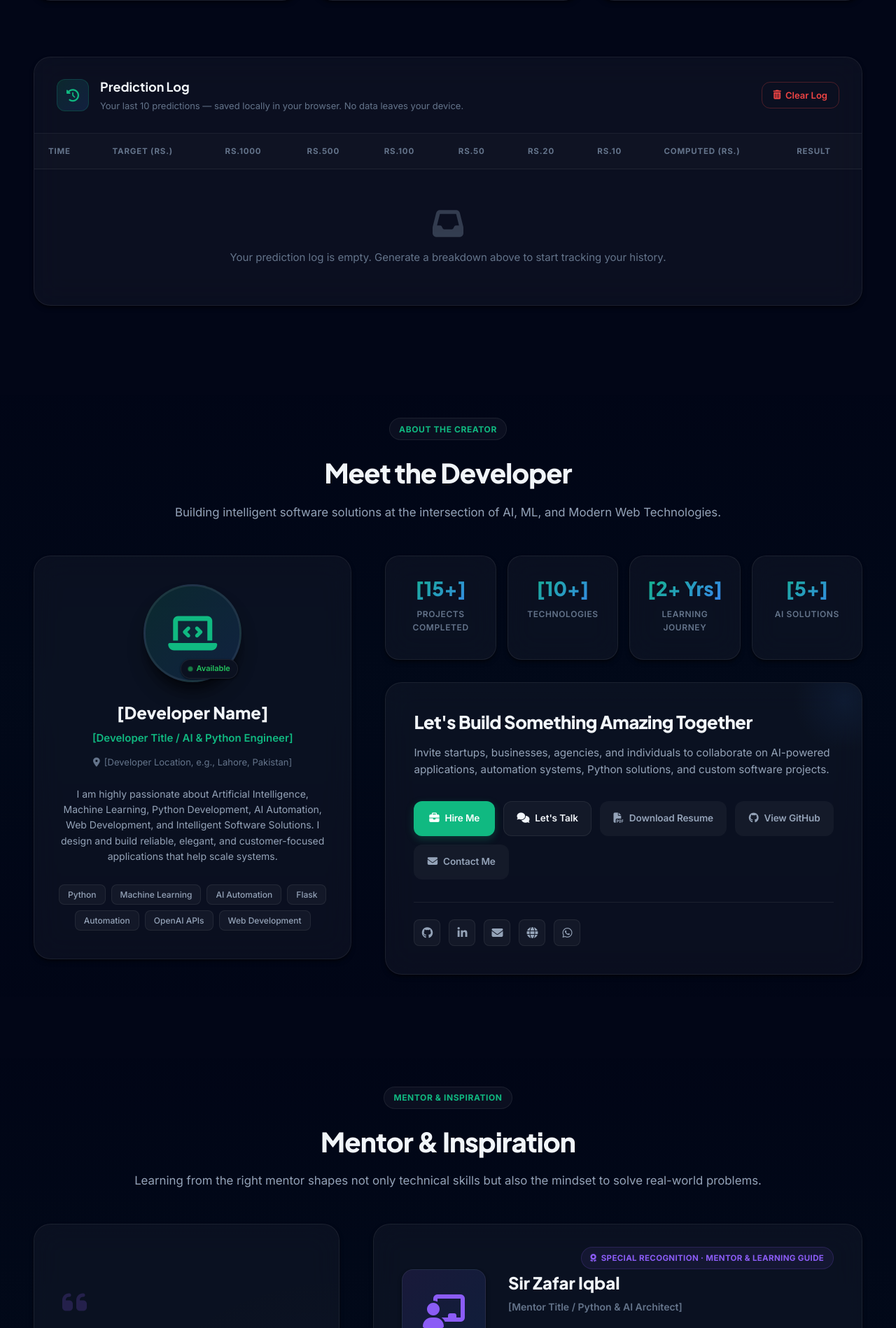
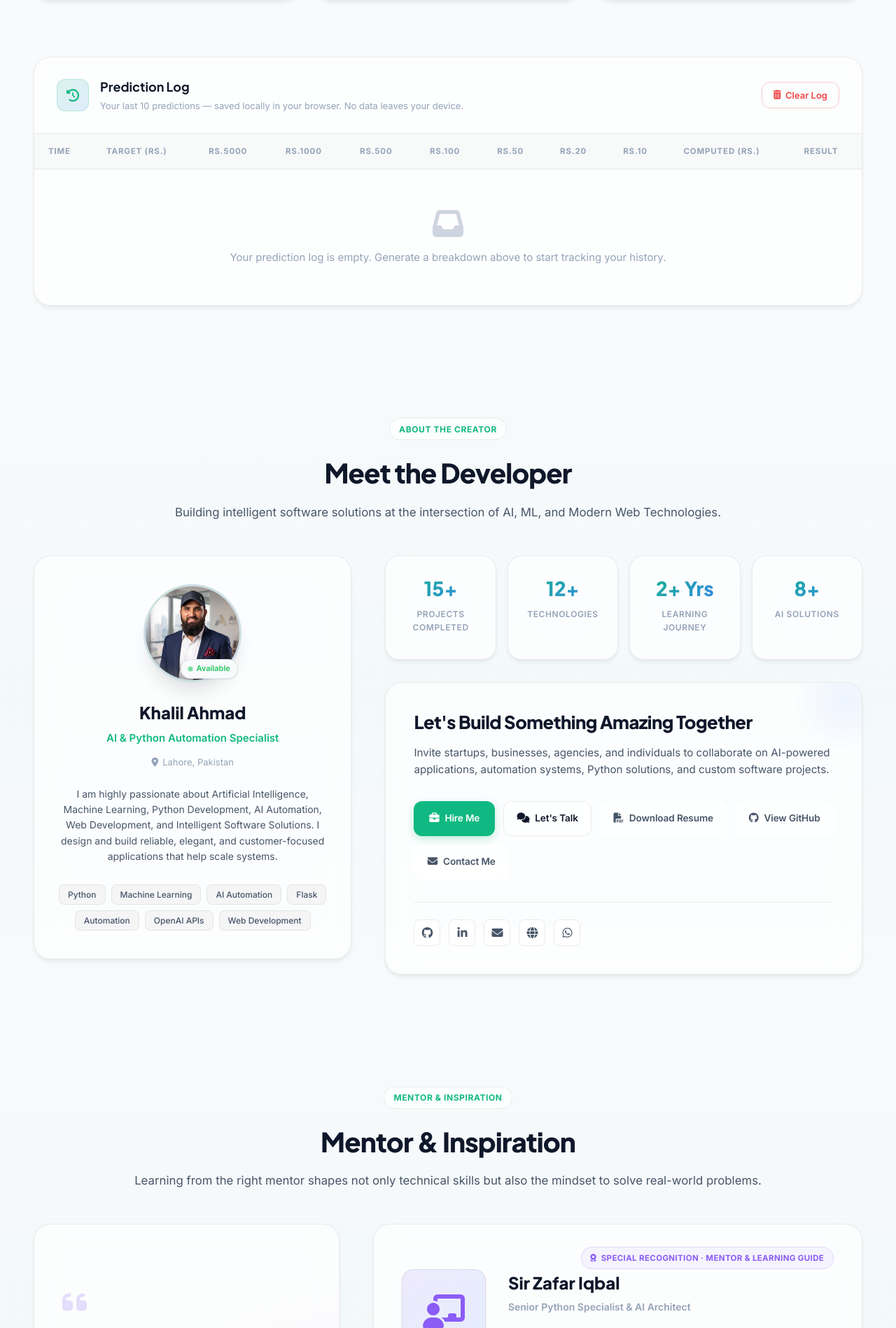
Before and after one commit to veosdrnawaz/pcnd, a FastAPI app: page / in a window 1280 px wide. Shown: the part 1502-3400 px from the top of the page at 70% size. Run offline with FastAPI, Linux system fonts and the light colour scheme; lists and menus that the app fills with data are empty; some libraries are stand-ins or nearby versions.

Commit message:
feat: add Rs.5000 note support, relax amount limits, set default light mode, and update developer assets

```diff
--- a/app.py
+++ b/app.py
@@ -34,11 +34,12 @@ else:
 
 # Pydantic Schemas
 class PredictRequest(BaseModel):
-    amount: int = Field(..., description="The cash amount to distribute", ge=10, le=500000)
+    amount: int = Field(..., description="The cash amount to distribute", ge=10, le=100000000000)
 
 class PredictResponse(BaseModel):
     amount: int
     total: int
+    n5000: int
     n1000: int
     n500: int
     n100: int
@@ -46,18 +47,6 @@ class PredictResponse(BaseModel):
     n20: int
     n10: int
 
-    # Alias to match specific output requirements (e.g. POST returns note counts as strings)
-    # The requirement specifies returning:
-    # {
-    #     "amount":5000,
-    #     "1000":4,
-    #     "500":1,
-    #     "100":4,
-    #     "50":1,
-    #     "20":2,
-    #     "10":1,
-    #     "total":5000
-    # }
     class Config:
         populate_by_name = True
 
@@ -68,7 +57,7 @@ def get_exact_distribution(amount: int) -> dict:
     """
     Applies the fixed distribution algorithm rules sequentially.
     """
-    n1000 = n500 = n100 = n50 = n20 = n10 = 0
+    n5000 = n1000 = n500 = n100 = n50 = n20 = n10 = 0
 
     if amount >= 10:
         n10 = 1
@@ -107,16 +96,23 @@ def get_exact_distribution(amount: int) -> dict:
         n500 = 0
 
     if rem >= 1000:
-        n1000 = rem // 1000
+        n1000 = (rem % 5000) // 1000
         rem -= 1000 * n1000
     else:
         n1000 = 0
+
+    if rem >= 5000:
+        n5000 = rem // 5000
+        rem -= 5000 * n5000
+    else:
+        n5000 = 0
 
     if rem > 0:
         n10 += rem // 10
         rem = 0
 
     return {
+        "5000": n5000,
         "1000": n1000,
         "500": n500,
         "100": n100,
@@ -151,6 +147,7 @@ async def post_predict(payload: PredictRequest):
 
     # Initialize note counts
     note_counts = {
+        "5000": 0,
         "1000": 0,
         "500": 0,
         "100": 0,
@@ -163,19 +160,21 @@ async def post_predict(payload: PredictRequest):
 
     if model is not None:
         try:
-            # Predict counts (Y has shape: ["n1000", "n500", "n100", "n50", "n20", "n10"])
+            # Predict counts (Y has shape: ["n5000", "n1000", "n500", "n100", "n50", "n20", "n10"])
             pred = model.predict([[amount]])[0]
 
             # Map predictions to non-negative rounded integers
-            note_counts["1000"] = max(0, int(round(pred[0])))
-            note_counts["500"] = max(0, int(round(pred[1])))
-            note_counts["100"] = max(0, int(round(pred[2])))
-            note_counts["50"] = max(0, int(round(pred[3])))
-            note_counts["20"] = max(0, int(round(pred[4])))
-            note_counts["10"] = max(0, int(round(pred[5])))
+            note_counts["5000"] = max(0, int(round(pred[0])))
+            note_counts["1000"] = max(0, int(round(pred[1])))
+            note_counts["500"] = max(0, int(round(pred[2])))
+            note_counts["100"] = max(0, int(round(pred[3])))
+            note_counts["50"] = max(0, int(round(pred[4])))
+            note_counts["20"] = max(0, int(round(pred[5])))
+            note_counts["10"] = max(0, int(round(pred[6])))
 
             # Calculate total
             total = (
+                5000 * note_counts["5000"] +
                 1000 * note_counts["1000"] +
                 500 * note_counts["500"] +
                 100 * note_counts["100"] +
@@ -200,6 +199,7 @@ async def post_predict(payload: PredictRequest):
 
     # Re-calculate total to verify correctness
     final_total = (
+        5000 * note_counts["5000"] +
         1000 * note_counts["1000"] +
         500 * note_counts["500"] +
         100 * note_counts["100"] +
@@ -208,19 +208,9 @@ async def post_predict(payload: PredictRequest):
         10 * note_counts["10"]
     )
 
-    # Return exactly matching JSON structure as specified:
-    # {
-    #     "amount":5000,
-    #     "1000":4,
-    #     "500":1,
-    #     "100":4,
-    #     "50":1,
-    #     "20":2,
-    #     "10":1,
-    #     "total":5000
-    # }
     return {
         "amount": amount,
+        "5000": note_counts["5000"],
         "1000": note_counts["1000"],
         "500": note_counts["500"],
         "100": note_counts["100"],
--- a/static/script.js
+++ b/static/script.js
@@ -28,7 +28,7 @@ document.addEventListener('DOMContentLoaded', () => {
     let history = JSON.parse(localStorage.getItem('currency_history') || '[]');
 
     // Initialize Theme
-    const savedTheme = localStorage.getItem('theme') || 'dark';
+    const savedTheme = localStorage.getItem('theme') || 'light';
     document.documentElement.setAttribute('data-theme', savedTheme);
     updateThemeIcon(savedTheme);
 
@@ -47,7 +47,6 @@ document.addEventListener('DOMContentLoaded', () => {
     });
 
     function updateThemeIcon(theme) {
-        // Accessibility and visual sync (handled via CSS selectors mostly)
         if (theme === 'dark') {
             themeToggleBtn.title = "Switch to Light Mode";
         } else {
@@ -91,8 +90,8 @@ document.addEventListener('DOMContentLoaded', () => {
             return;
         }
 
-        if (amount > 500000) {
-            showError("Maximum allowed amount is Rs. 500,000.");
+        if (amount > 10000000000) {
+            showError("Amount exceeds max supported limit of Rs. 10 Billion.");
             return;
         }
 
@@ -166,6 +165,7 @@ document.addEventListener('DOMContentLoaded', () => {
         // Populate Notes Grid
         notesGrid.innerHTML = '';
         const notes = [
+            { key: '5000', label: 'Rs. 5000', color: '--note-5000' },
             { key: '1000', label: 'Rs. 1000', color: '--note-1000' },
             { key: '500', label: 'Rs. 500', color: '--note-500' },
             { key: '100', label: 'Rs. 100', color: '--note-100' },
@@ -218,7 +218,7 @@ document.addEventListener('DOMContentLoaded', () => {
         const timestamp = new Date().toLocaleString();
 
         let calculatedTotal = 0;
-        const denoms = ['1000', '500', '100', '50', '20', '10'];
+        const denoms = ['5000', '1000', '500', '100', '50', '20', '10'];
         denoms.forEach(d => {
             calculatedTotal += (data[d] || 0) * parseInt(d, 10);
         });
@@ -228,6 +228,7 @@ document.addEventListener('DOMContentLoaded', () => {
         const newRecord = {
             timestamp,
             amount: data.amount,
+            n5000: data['5000'] || 0,
             n1000: data['1000'] || 0,
             n500: data['500'] || 0,
             n100: data['100'] || 0,
@@ -266,12 +267,13 @@ document.addEventListener('DOMContentLoaded', () => {
             tr.innerHTML = `
                 <td>${item.timestamp}</td>
                 <td>Rs. ${item.amount.toLocaleString()}</td>
-                <td>${item.n1000}</td>
-                <td>${item.n500}</td>
-                <td>${item.n100}</td>
-                <td>${item.n50}</td>
-                <td>${item.n20}</td>
-                <td>${item.n10}</td>
+                <td>${item.n5000 || 0}</td>
+                <td>${item.n1000 || 0}</td>
+                <td>${item.n500 || 0}</td>
+                <td>${item.n100 || 0}</td>
+                <td>${item.n50 || 0}</td>
+                <td>${item.n20 || 0}</td>
+                <td>${item.n10 || 0}</td>
                 <td>Rs. ${item.total.toLocaleString()}</td>
                 <td><span class="status-indicator ${badgeClass}">${item.status.toUpperCase()}</span></td>
             `;
@@ -296,6 +298,7 @@ document.addEventListener('DOMContentLoaded', () => {
         const p = currentPrediction;
         const csvRows = [
             ['Note Denomination', 'Count', 'Subtotal (Rs.)'],
+            ['5000', p['5000'] || 0, (p['5000'] || 0) * 5000],
             ['1000', p['1000'] || 0, (p['1000'] || 0) * 1000],
             ['500', p['500'] || 0, (p['500'] || 0) * 500],
             ['100', p['100'] || 0, (p['100'] || 0) * 100],
@@ -377,22 +380,24 @@ document.addEventListener('DOMContentLoaded', () => {
         // Table headers and columns
         const tableColumns = ["Note Denomination (Rs.)", "Note Count", "Subtotal (Rs.)"];
         const tableRows = [
-            ["Rs. 1000", p['1000'] || 0, `Rs. ${(p['1000'] || 0 * 1000).toLocaleString()}`],
-            ["Rs. 500", p['500'] || 0, `Rs. ${(p['500'] || 0 * 500).toLocaleString()}`],
-            ["Rs. 100", p['100'] || 0, `Rs. ${(p['100'] || 0 * 100).toLocaleString()}`],
-            ["Rs. 50", p['50'] || 0, `Rs. ${(p['50'] || 0 * 50).toLocaleString()}`],
-            ["Rs. 20", p['20'] || 0, `Rs. ${(p['20'] || 0 * 20).toLocaleString()}`],
-            ["Rs. 10", p['10'] || 0, `Rs. ${(p['10'] || 0 * 10).toLocaleString()}`],
+            ["Rs. 5000", p['5000'] || 0, `Rs. ${((p['5000'] || 0) * 5000).toLocaleString()}`],
+            ["Rs. 1000", p['1000'] || 0, `Rs. ${((p['1000'] || 0) * 1000).toLocaleString()}`],
+            ["Rs. 500", p['500'] || 0, `Rs. ${((p['500'] || 0) * 500).toLocaleString()}`],
+            ["Rs. 100", p['100'] || 0, `Rs. ${((p['100'] || 0) * 100).toLocaleString()}`],
+            ["Rs. 50", p['50'] || 0, `Rs. ${((p['50'] || 0) * 50).toLocaleString()}`],
+            ["Rs. 20", p['20'] || 0, `Rs. ${((p['20'] || 0) * 20).toLocaleString()}`],
+            ["Rs. 10", p['10'] || 0, `Rs. ${((p['10'] || 0) * 10).toLocaleString()}`],
             [{ content: "Total Value", colSpan: 2, styles: { halign: 'right', fontStyle: 'bold' } }, { content: `Rs. ${p.amount.toLocaleString()}`, styles: { fontStyle: 'bold', textColor: secondaryColor } }]
         ];
 
         // Format raw rows to ensure subtotal math is formatted nicely
-        tableRows[0][2] = `Rs. ${((p['1000'] || 0) * 1000).toLocaleString()}`;
-        tableRows[1][2] = `Rs. ${((p['500'] || 0) * 500).toLocaleString()}`;
-        tableRows[2][2] = `Rs. ${((p['100'] || 0) * 100).toLocaleString()}`;
-        tableRows[3][2] = `Rs. ${((p['50'] || 0) * 50).toLocaleString()}`;
-        tableRows[4][2] = `Rs. ${((p['20'] || 0) * 20).toLocaleString()}`;
-        tableRows[5][2] = `Rs. ${((p['10'] || 0) * 10).toLocaleString()}`;
+        tableRows[0][2] = `Rs. ${((p['5000'] || 0) * 5000).toLocaleString()}`;
+        tableRows[1][2] = `Rs. ${((p['1000'] || 0) * 1000).toLocaleString()}`;
+        tableRows[2][2] = `Rs. ${((p['500'] || 0) * 500).toLocaleString()}`;
+        tableRows[3][2] = `Rs. ${((p['100'] || 0) * 100).toLocaleString()}`;
+        tableRows[4][2] = `Rs. ${((p['50'] || 0) * 50).toLocaleString()}`;
+        tableRows[5][2] = `Rs. ${((p['20'] || 0) * 20).toLocaleString()}`;
+        tableRows[6][2] = `Rs. ${((p['10'] || 0) * 10).toLocaleString()}`;
 
         // AutoTable generation
         doc.autoTable({
--- a/static/style.css
+++ b/static/style.css
@@ -17,6 +17,7 @@
     --error:   #EF4444;
 
     /* Denomination Colors (used as --accent on note cards via JS) */
+    --note-5000: #D97706;
     --note-1000: #8B5CF6;
     --note-500:  #3B82F6;
     --note-100:  #10B981;
--- a/templates/index.html
+++ b/templates/index.html
@@ -20,7 +20,7 @@
     <script src="https://cdnjs.cloudflare.com/ajax/libs/jspdf-autotable/3.5.29/jspdf.plugin.autotable.min.js"></script>
 
     <!-- Stylesheet -->
-    <link rel="stylesheet" href="/static/style.css">
+    <link rel="stylesheet" href="/static/style.css?v=3">
 </head>
 <body>
 
@@ -120,7 +120,7 @@
                             </div>
                             <p class="field-hint" id="fieldHint">
                                 <i class="fa-solid fa-circle-info" aria-hidden="true"></i>
-                                Any multiple of Rs.10 &middot; Minimum Rs.10 &middot; Maximum Rs.500,000
+                                Any multiple of Rs.10 &middot; Minimum Rs.10
                             </p>
                         </div>
 
@@ -281,6 +281,7 @@
                             <tr>
                                 <th scope="col">Time</th>
                                 <th scope="col">Target (Rs.)</th>
+                                <th scope="col">Rs.5000</th>
                                 <th scope="col">Rs.1000</th>
                                 <th scope="col">Rs.500</th>
                                 <th scope="col">Rs.100</th>
@@ -317,20 +318,19 @@
                 <!-- Profile Card -->
                 <div class="dev-profile-card glass-card">
                     <div class="profile-photo-wrap">
-                        <div class="profile-photo-placeholder" aria-label="Developer Photo Placeholder">
-                            <i class="fa-solid fa-laptop-code"></i>
-                            <!-- <img src="[Developer Photo]" alt="[Developer Name]" class="profile-image"> -->
+                        <div class="profile-photo-placeholder" aria-label="Developer Photo">
+                            <img src="/static/developer.jpg" alt="Khalil Ahmad" class="profile-image" style="width: 100%; height: 100%; object-fit: cover;">
                         </div>
                         <span class="status-indicator-badge" title="Available for freelance inquiries">
                             <span class="status-dot-pulse"></span> Available
                         </span>
                     </div>
 
-                    <h3 class="profile-name">[Developer Name]</h3>
-                    <p class="profile-title">[Developer Title / AI &amp; Python Engineer]</p>
+                    <h3 class="profile-name">Khalil Ahmad</h3>
+                    <p class="profile-title">AI &amp; Python Automation Specialist</p>
 
                     <div class="profile-location">
-                        <i class="fa-solid fa-location-dot"></i> <span>[Developer Location, e.g., Lahore, Pakistan]</span>
+                        <i class="fa-solid fa-location-dot"></i> <span>Lahore, Pakistan</span>
                     </div>
 
                     <p class="profile-bio">
@@ -352,19 +352,19 @@
                 <div class="dev-details-column">
                     <div class="stats-row">
                         <div class="stat-box glass-card">
-                            <div class="stat-num">[15+]</div>
+                            <div class="stat-num">15+</div>
                             <div class="stat-label">Projects Completed</div>
                         </div>
                         <div class="stat-box glass-card">
-                            <div class="stat-num">[10+]</div>
+                            <div class="stat-num">12+</div>
                             <div class="stat-label">Technologies</div>
                         </div>
                         <div class="stat-box glass-card">
-                            <div class="stat-num">[2+ Yrs]</div>
+                            <div class="stat-num">2+ Yrs</div>
                             <div class="stat-label">Learning Journey</div>
                         </div>
                         <div class="stat-box glass-card">
-                            <div class="stat-num">[5+]</div>
+                            <div class="stat-num">8+</div>
                             <div class="stat-label">AI Solutions</div>
                         </div>
                     </div>
@@ -443,15 +443,15 @@
 
                     <div class="mentor-details">
                         <div class="mentor-image-wrapper">
-                            <div class="mentor-photo-placeholder" aria-label="Mentor Photograph Placeholder">
+                            <div class="mentor-photo-placeholder" aria-label="Mentor Photograph">
                                 <i class="fa-solid fa-chalkboard-user"></i>
-                                <!-- <img src="[Mentor Photograph]" alt="Sir Zafar Iqbal" class="mentor-image"> -->
+                                <!-- <img src="/static/mentor.jpg" alt="Sir Zafar Iqbal" class="mentor-image"> -->
                             </div>
                         </div>
 
                         <div class="mentor-text-block">
                             <h3>Sir Zafar Iqbal</h3>
-                            <p class="mentor-pro-title">[Mentor Title / Python &amp; AI Architect]</p>
+                            <p class="mentor-pro-title">Senior Python Specialist &amp; AI Architect</p>
 
                             <p class="mentor-msg">
                                 This project became possible because of the knowledge, guidance, and continuous support received during my learning journey. By sharing deep technical expertise and professional wisdom, Sir Zafar Iqbal has shaped my approach to software development, problem solving, and building impactful digital solutions.
--- a/train_model.py
+++ b/train_model.py
@@ -10,7 +10,7 @@ def main():
     df = pd.read_csv("dataset.csv")
 
     X = df[["Amount"]]
-    Y = df[["n1000", "n500", "n100", "n50", "n20", "n10"]]
+    Y = df[["n5000", "n1000", "n500", "n100", "n50", "n20", "n10"]]
 
     print("Splitting dataset into train and test sets...")
     X_train, X_test, Y_train, Y_test = train_test_split(X, Y, test_size=0.2, random_state=42)
```
Also changed, not shown: other parts of templates/index.html (+13 -13 lines), class_share_brief.txt (+11 -7 lines), generate_dataset.py (+14 -21 lines), project_brief.txt (+12 -10 lines), social_media_posts.txt (+13 -12 lines), static/developer.jpg (added).
